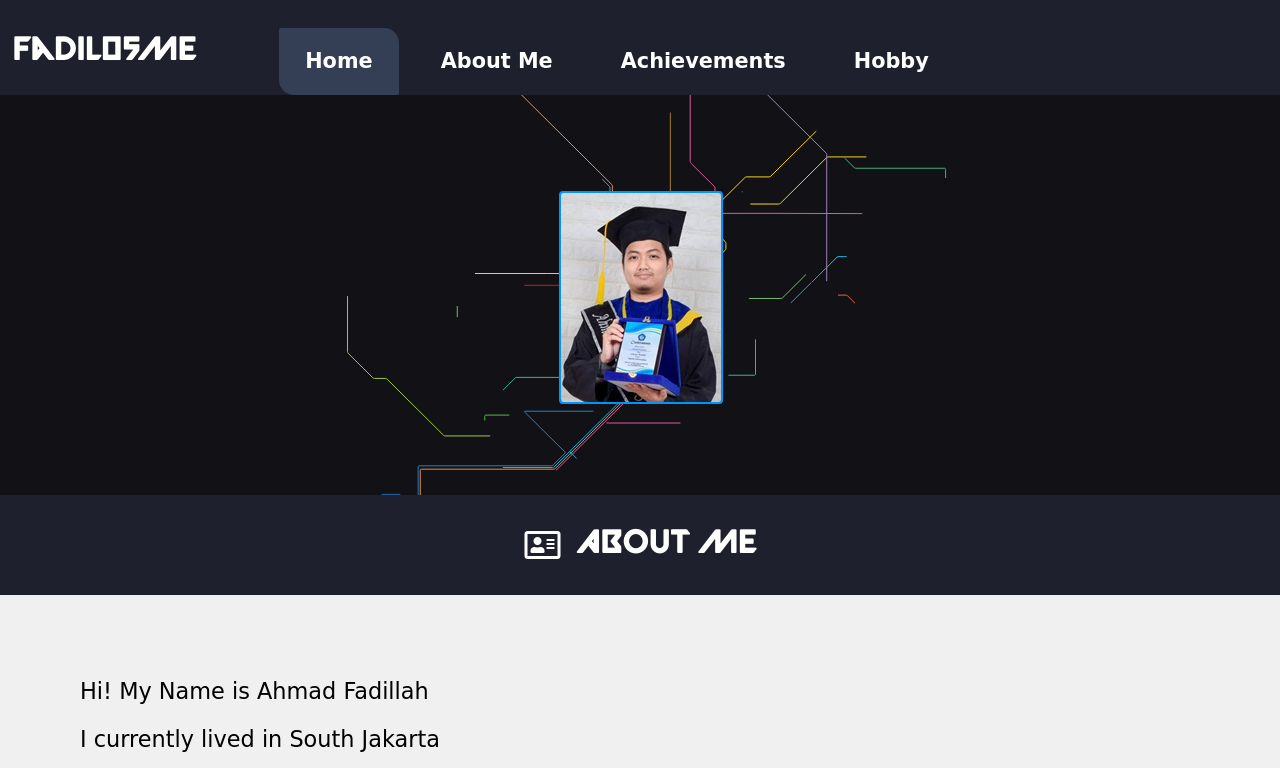
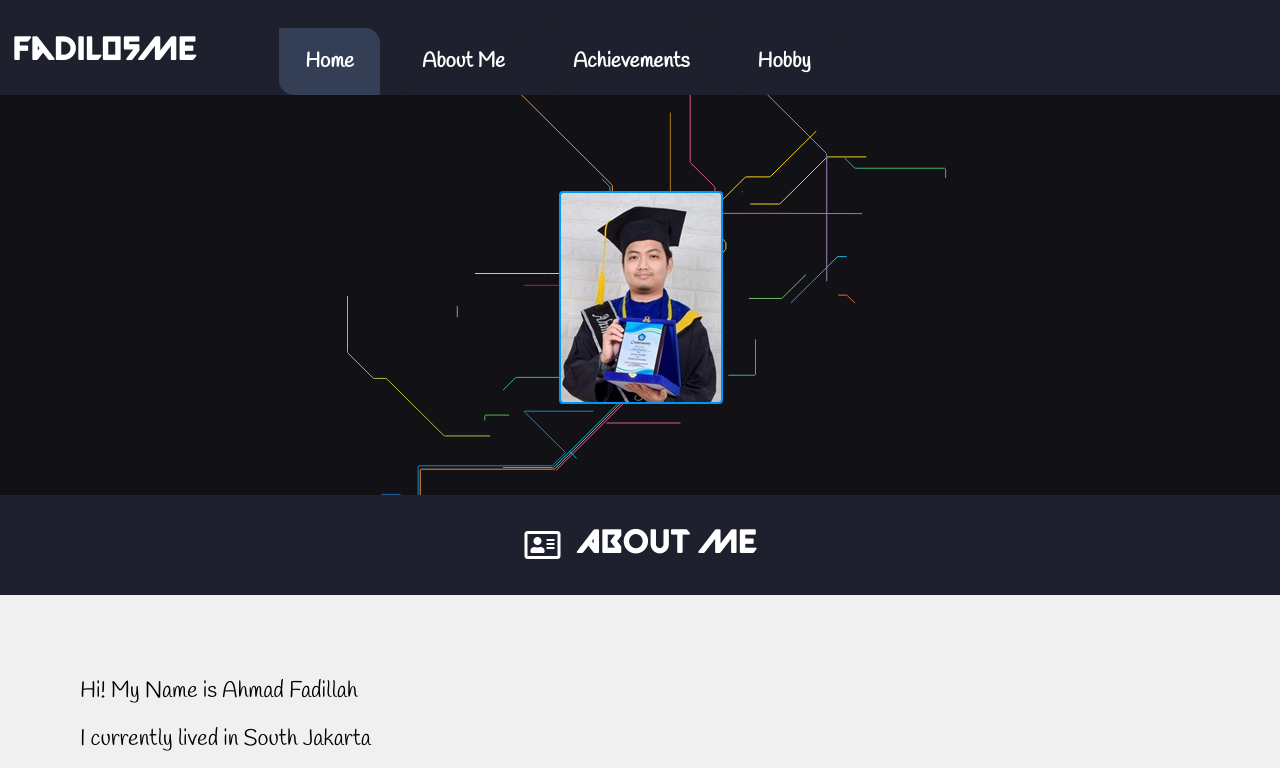
Before and after one commit to fadil05me/fadil05me.github.io, a plain HTML site: page index.html in a window 1280 px wide. Shown: the top 768 px of the page. Drawn offline with nearby package versions, Linux system fonts and the light colour scheme.

Commit message:
Updating css

```diff
--- a/styles.css
+++ b/styles.css
@@ -1,8 +1,9 @@
+@import url('https://fonts.googleapis.com/css2?family=Handlee&display=swap');
+
 @font-face {
     font-family: Valorant;
     src: url("Valorant.ttf");
 }
-  @import url('https://fonts.googleapis.com/css2?family=Handlee&display=swap');
 
 body{
   font-family: 'Handlee', cursive;
```
Also changed, not shown: 1 other file. Lines whose indentation alone changed are shown as unchanged.
